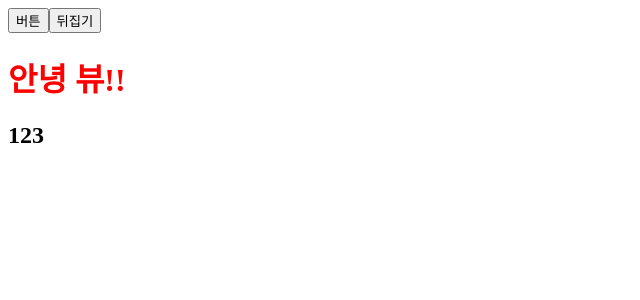
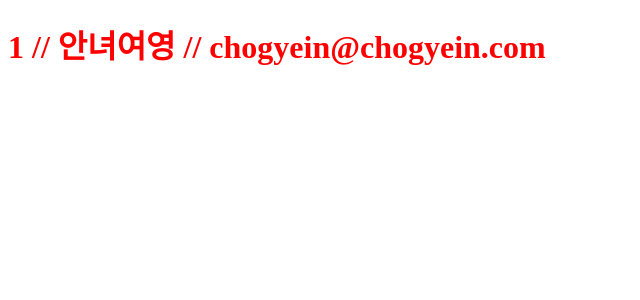
Before and after one commit to chogyejin/programmers-school, a Vue app in the folder TIL/220511/: page / in a window 1280 px wide. Shown: the top 300 px of the page, without its empty margins (0-640 px from the left). Built offline with nearby package versions, Linux system fonts and the light colour scheme.

Commit message:
feat: props 예제 추가

```diff
--- a/TIL/220511/src/App.vue
+++ b/TIL/220511/src/App.vue
@@ -1,11 +1,5 @@
 <template>
-  <div>
-    <Btn />
-    <button @click="reverse">뒤집기</button>
-    <!-- message라는 이름으로 props 전달-->
-    <!-- <Hello message="안녕 뷰!" /> -->
-    <Hello :message="msg" :name="123" />
-  </div>
+  <Hello :="post" />
 </template>
 
 <script>
@@ -18,13 +12,12 @@ export default {
   },
   data() {
     return {
-      msg: "안녕 뷰!!",
+      post: {
+        id: 1,
+        title: "안녀여영",
+        email: "chogyein@chogyein.com",
+      },
     };
-  },
-  methods: {
-    reverse() {
-      this.msg = this.msg.split("").reverse().join("");
-    },
   },
 };
 </script>
--- a/TIL/220511/src/components/Hello.vue
+++ b/TIL/220511/src/components/Hello.vue
@@ -1,27 +1,21 @@
 <template>
   <div>
-    <h1 @click="update">
-      {{ newMsg }}
-    </h1>
-    <h2>{{ name }}</h2>
+    <h1>{{ id }} // {{ title }} // {{ email }}</h1>
   </div>
 </template>
 
 <script>
 export default {
   props: {
-    message: String,
-    name: [String, Number], // string, number 타입 둘 다 가능
-  }, // props 받기
+    id: Number,
+    title: {
+      type: String,
+      required: true,
+    },
+    email: { type: String, default: "aa@aa.com" },
+  },
   data() {
-    return {
-      newMsg: this.message,
-    };
-  },
-  methods: {
-    update() {
-      this.newMsg = "잘 가!!"; // 가공한 데이터를 활용
-    },
+    return {};
   },
 };
 </script>
```
